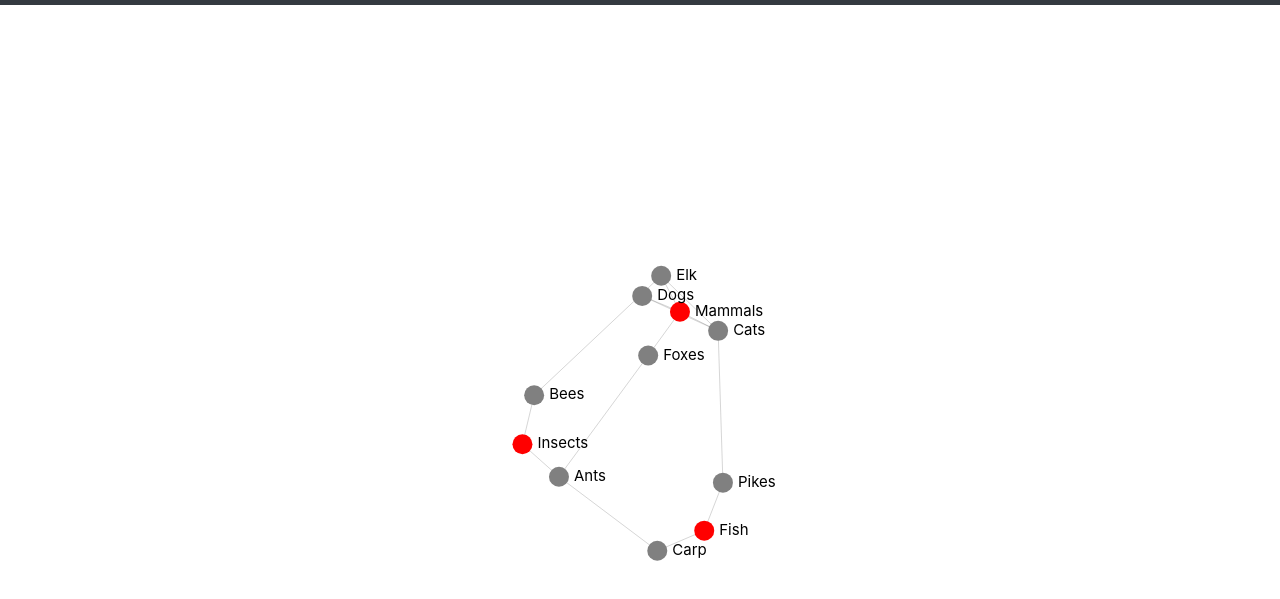
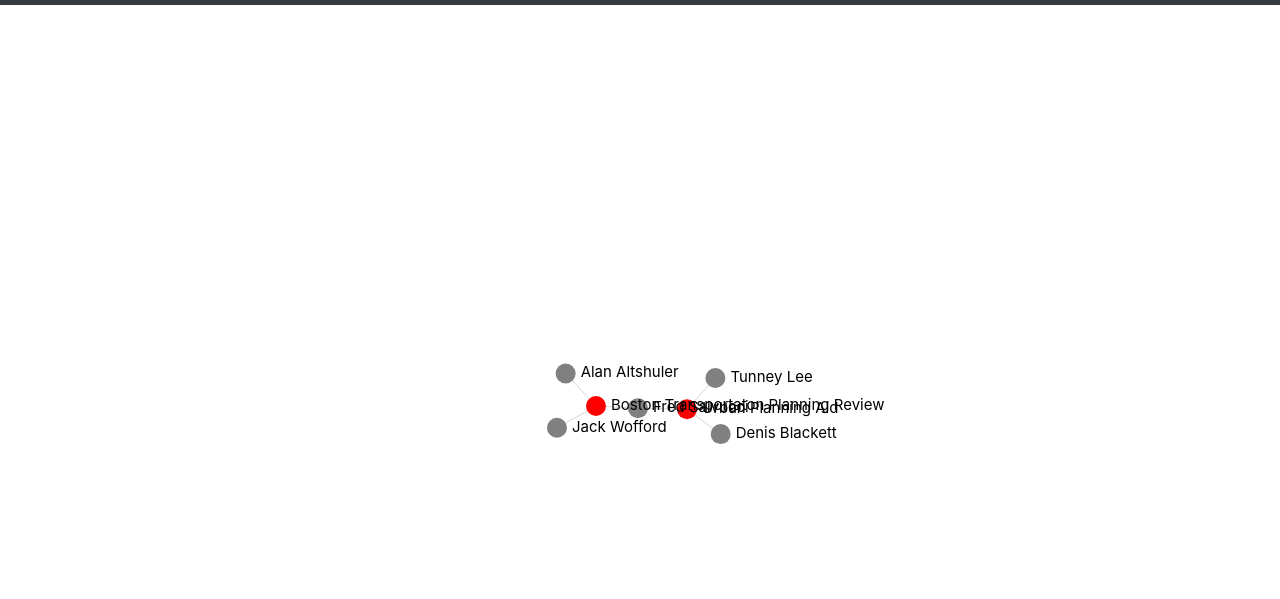
Before and after one commit to yanisat/yanisat.github.io, a website: page boston-anti-highway/network.html in a window 1280 px wide. Shown: the part 51-650 px from the top of the page. Drawn offline with nearby package versions, Linux system fonts and the light colour scheme.

Commit message:
update thesis website

```diff
--- a/boston-anti-highway/network.html
+++ b/boston-anti-highway/network.html
@@ -64,33 +64,33 @@
       <div class="row">
       <script>
       var baseNodes = [
-        { id: "mammal", group: 0, label: "Mammals", level: 1 },
-        { id: "dog"   , group: 0, label: "Dogs"   , level: 2 },
-        { id: "cat"   , group: 0, label: "Cats"   , level: 2 },
-        { id: "fox"   , group: 0, label: "Foxes"  , level: 2 },
-        { id: "elk"   , group: 0, label: "Elk"    , level: 2 },
-        { id: "insect", group: 1, label: "Insects", level: 1 },
-        { id: "ant"   , group: 1, label: "Ants"   , level: 2 },
-        { id: "bee"   , group: 1, label: "Bees"   , level: 2 },
-        { id: "fish"  , group: 2, label: "Fish"   , level: 1 },
-        { id: "carp"  , group: 2, label: "Carp"   , level: 2 },
-        { id: "pike"  , group: 2, label: "Pikes"  , level: 2 }
+        { id: "upa", group: 0, label: "Urban Planning Aid", level: 1 },
+        { id: "fsalvucci", group: 0, label: "Fred Salvucci", level: 2 },
+        { id: "tlee", group: 0, label: "Tunney Lee"   , level: 2 },
+        { id: "dblackett", group: 0, label: "Denis Blackett", level: 2 },
+        // { id: "elk", group: 0, label: "Elk"    , level: 2 },
+        { id: "btpr", group: 1, label: "Boston Transportaton Planning Review", level: 1 },
+        { id: "aaltshuler", group: 1, label: "Alan Altshuler", level: 2 },
+        { id: "jwofford", group: 1, label: "Jack Wofford", level: 2 },
+        // { id: "fish"  , group: 2, label: "Fish"   , level: 1 },
+        // { id: "carp"  , group: 2, label: "Carp"   , level: 2 },
+        // { id: "pike"  , group: 2, label: "Pikes"  , level: 2 }
       ]
       var baseLinks = [
-      	{ target: "mammal", source: "dog" , strength: 0.7 },
-      	{ target: "mammal", source: "cat" , strength: 0.7 },
-        { target: "mammal", source: "fox" , strength: 0.7 },
-        { target: "mammal", source: "elk" , strength: 0.7 },
-        { target: "insect", source: "ant" , strength: 0.7 },
-        { target: "insect", source: "bee" , strength: 0.7 },
-        { target: "fish"  , source: "carp", strength: 0.7 },
-        { target: "fish"  , source: "pike", strength: 0.7 },
-        { target: "cat"   , source: "elk" , strength: 0.1 },
-        { target: "carp"  , source: "ant" , strength: 0.1 },
-        { target: "elk"   , source: "bee" , strength: 0.1 },
-        { target: "dog"   , source: "cat" , strength: 0.1 },
-        { target: "fox"   , source: "ant" , strength: 0.1 },
-      	{ target: "pike"  , source: "cat" , strength: 0.1 }
+      	{ target: "upa", source: "fsalvucci" , strength: 0.7 },
+      	{ target: "upa", source: "tlee" , strength: 0.7 },
+        { target: "upa", source: "dblackett" , strength: 0.7 },
+        { target: "btpr", source: "aaltshuler" , strength: 0.7 },
+        { target: "btpr", source: "jwofford" , strength: 0.7 },
+        { target: "btpr", source: "fsalvucci" , strength: 0.7 },
+        // { target: "fish"  , source: "carp", strength: 0.7 },
+        // { target: "fish"  , source: "pike", strength: 0.7 },
+        // { target: "cat"   , source: "elk" , strength: 0.1 },
+        // { target: "carp"  , source: "ant" , strength: 0.1 },
+        // { target: "elk"   , source: "bee" , strength: 0.1 },
+        // { target: "dog"   , source: "cat" , strength: 0.1 },
+        // { target: "fox"   , source: "ant" , strength: 0.1 },
+      	// { target: "pike"  , source: "cat" , strength: 0.1 }
       ]
       var nodes = [...baseNodes]
       var links = [...baseLinks]
```
